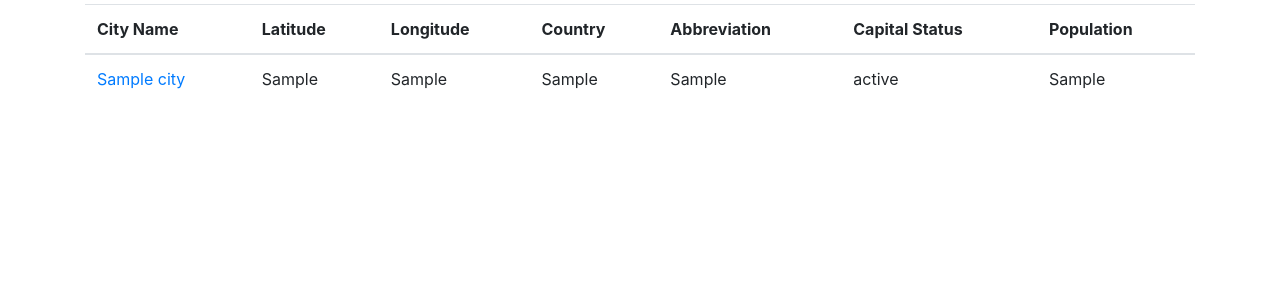
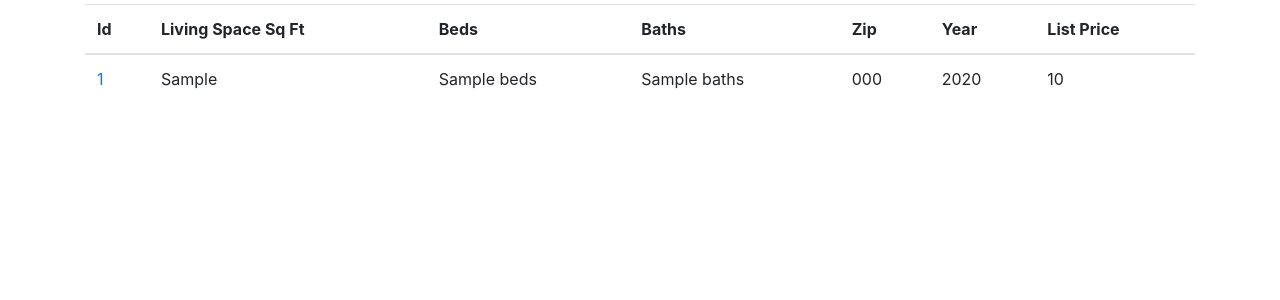
Before and after one commit to yanyan666666/PythonDockerFlaskPycharmFinal, a Flask app: template app/templates/index.html in a window 1280 px wide. Shown: the part 56-356 px from the top of the page. Run offline with Flask 2, Linux system fonts and the light colour scheme; the template is opened without the code that fills it: most values are stand-ins (such as "Sample title", 1, 10 or a date in 2020); some libraries are stand-ins or nearby versions.

Commit message:
Task: Update for the new database

```diff
--- a/app/templates/index.html
+++ b/app/templates/index.html
@@ -3,25 +3,25 @@
 <table class="table">
     <thead>
     <tr>
-        <th scope="col">City Name</th>
-        <th scope="col">Latitude</th>
-        <th scope="col">Longitude</th>
-        <th scope="col">Country</th>
-        <th scope="col">Abbreviation</th>
-        <th scope="col">Capital Status</th>
-        <th scope="col">Population</th>
+        <th scope="col">Id</th>
+        <th scope="col">Living Space Sq Ft</th>
+        <th scope="col">Beds</th>
+        <th scope="col">Baths</th>
+        <th scope="col">Zip</th>
+        <th scope="col">Year</th>
+        <th scope="col">List Price</th>
     </tr>
     </thead>
     <tbody>
-    {% for city in cities %}
+   {% for house in zillow %}
     <tr>
-        <td><a href="view/{{city.id}}">{{ city.fldName }}</a></td>
-        <td>{{ city.fldLat }}</td>
-        <td>{{ city.fldLong }}</td>
-        <td>{{ city.fldCountry }}</td>
-        <td>{{ city.fldAbbreviation }}</td>
-        <td>{{ city.fldCapitalStatus }}</td>
-        <td>{{ city.fldPopulation }}</td>
+        <td><a href="view/{{house.id}}">{{ house.id }}</a></td>
+        <td>{{ house.Living_Space_sq_ft }}</td>
+        <td>{{ house.Beds }}</td>
+        <td>{{ house.Baths }}</td>
+        <td>{{ house.Zip }}</td>
+        <td>{{ house.Year }}</td>
+        <td>{{ house.List_Price }}</td>
     </tr>
     {% endfor %}
     </tbody>
```
